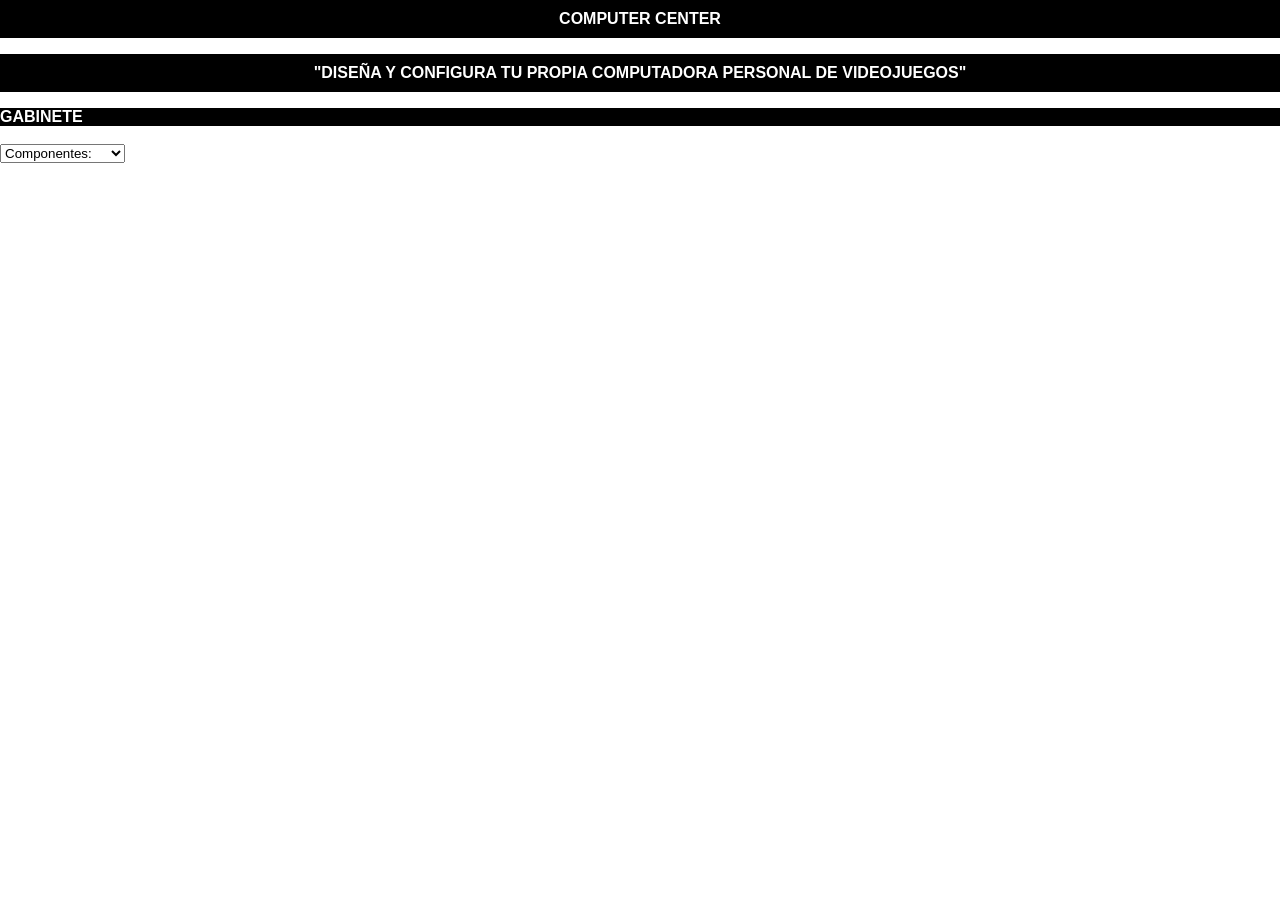
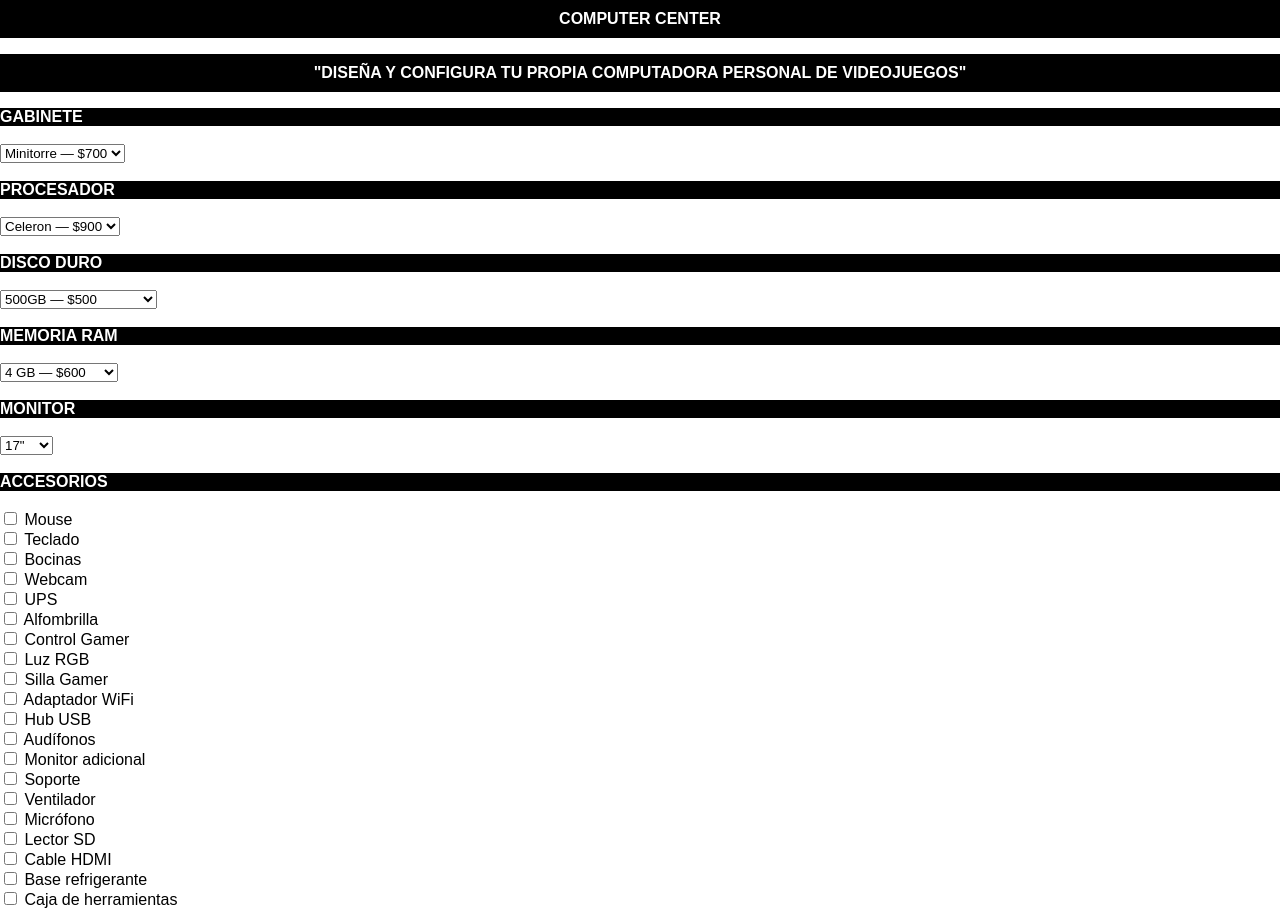
Before and after one commit to Dariogzz/armacomputadora-dariogzz, a plain HTML site: page index.html in a window 1280 px wide. Before the commit the page ends 800 px from the top, so only its background shows below. Drawn offline with Linux system fonts and the light colour scheme.

Commit message:
cuarto comit

```diff
--- a/index.html
+++ b/index.html
@@ -24,13 +24,96 @@
         GABINETE
     </div>
      <br>
-        <select name="componentes">
-            <option>Componentes:</option>
+    <select name="gabinetes">
             <option>Minitorre — $700</option>
             <option>Torre — $1200</option>
             <option>Desktop — $550</option>
             <option>Gamer — $2500</option>
+    </select>
+
+    <br>
+    <br>
+    <div class="Procesador">
+        PROCESADOR
+    </div>
+    <br>
+    <select name="procesador">
+            <option>Celeron — $900</option>
+            <option>Intel i3 — $1500</option>
+            <option>Intel i5 — $3500</option>
+            <option>Intel i7 — $5000</option>
+    </select>
+
+    <br>
+    <br>
+    <div class="Discoduro">
+        DISCO DURO
+    </div>
+    <br>
+    <select name="disco">
+            <option>500GB — $500</option>
+            <option>750GB — $800</option>
+            <option>1TB — $1000</option>
+            <option>250 GB SSD — $900</option>
+            <option>500 GB SSD — $1380</option>
+    </select>
+    <br>
+    <br>
+
+    <div class="MemoriaRAM">
+        MEMORIA RAM
+    </div>
+    <br>
+        <select name="ram">
+            <option>4 GB — $600</option>
+            <option>8 GB — $1050</option>
+            <option>16 GB — $1950</option>
         </select>
+    <br>
+    <br>
+
+    <div class="Monitor">
+        MONITOR
+    </div>
+    <br>
+        <select name="monitor">
+            <option>17"</option>
+            <option>19"</option>
+            <option>21.5"</option>
+            <option>24"</option>
+            <option>27"</option>
+            <option>32"</option>
+        </select>
+    <br>
+    <br>
+
+    <div class="Accesorios">
+        ACCESORIOS
+    </div>
+    <br>
+        <label><input type="checkbox" name="acc"> Mouse</label><br>
+        <label><input type="checkbox" name="acc"> Teclado</label><br>
+        <label><input type="checkbox" name="acc"> Bocinas</label><br>
+        <label><input type="checkbox" name="acc"> Webcam</label><br>
+        <label><input type="checkbox" name="acc"> UPS</label><br>
+        <label><input type="checkbox" name="acc"> Alfombrilla</label><br>
+        <label><input type="checkbox" name="acc"> Control Gamer</label><br>
+        <label><input type="checkbox" name="acc"> Luz RGB</label><br>
+        <label><input type="checkbox" name="acc"> Silla Gamer</label><br>
+        <label><input type="checkbox" name="acc"> Adaptador WiFi</label><br>
+        <label><input type="checkbox" name="acc"> Hub USB</label><br>
+        <label><input type="checkbox" name="acc"> Audífonos</label><br>
+        <label><input type="checkbox" name="acc"> Monitor adicional</label><br>
+        <label><input type="checkbox" name="acc"> Soporte</label><br>
+        <label><input type="checkbox" name="acc"> Ventilador</label><br>
+        <label><input type="checkbox" name="acc"> Micrófono</label><br>
+        <label><input type="checkbox" name="acc"> Lector SD</label><br>
+        <label><input type="checkbox" name="acc"> Cable HDMI</label><br>
+        <label><input type="checkbox" name="acc"> Base refrigerante</label><br>
+        <label><input type="checkbox" name="acc"> Caja de herramientas</label><br>
+
+
+
 </form>
 
 </body>
--- a/style.css
+++ b/style.css
@@ -37,3 +37,33 @@ body {
     color: white;
     font-weight: bold;
 }
+
+.Procesador {
+    background: black;
+    color: white;
+    font-weight: bold;
+}
+
+.Discoduro {
+    background: black;
+    color: white;
+    font-weight: bold;
+}
+
+.MemoriaRAM {
+    background: black;
+    color: white;
+    font-weight: bold;
+}
+
+.Monitor {
+    background: black;
+    color: white;
+    font-weight: bold;
+}
+
+.Accesorios {
+    background: black;
+    color: white;
+    font-weight: bold;
+}
```
